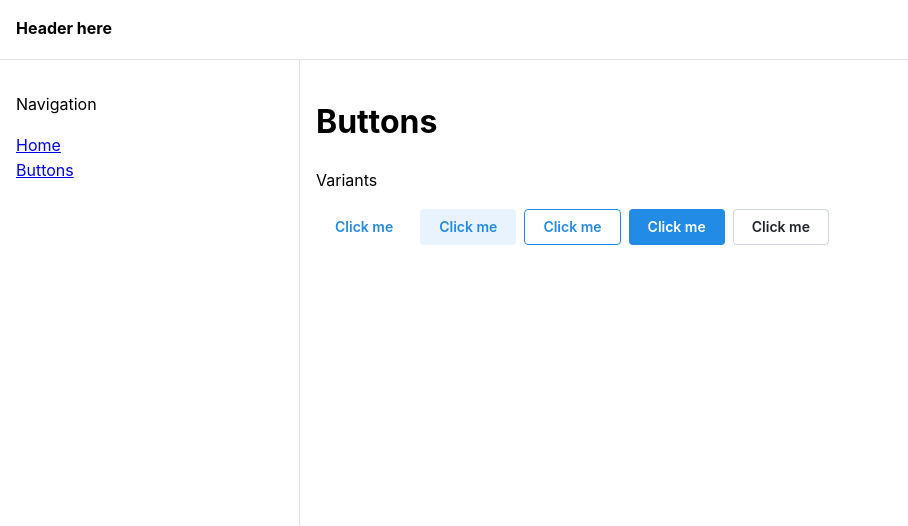
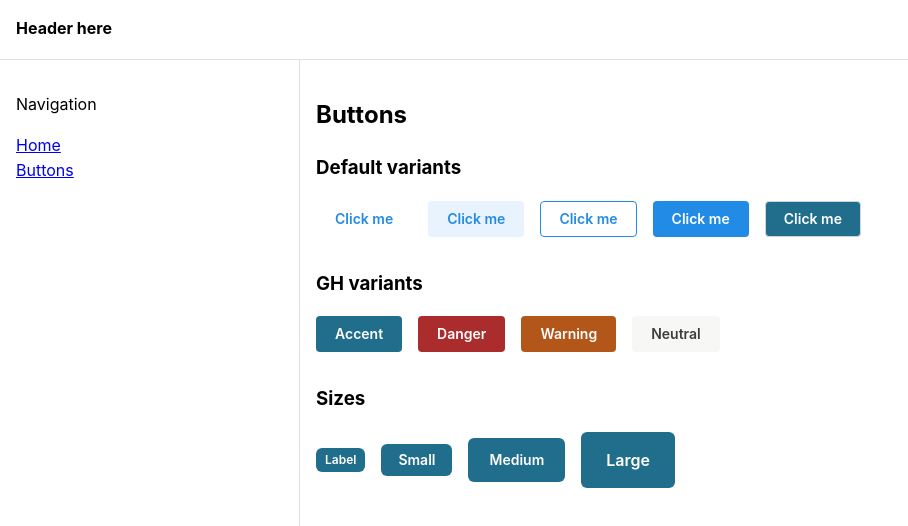
Before and after one commit to goodhuman-me/mantine-demo, a React (Vite) app: page /buttons in a window 1280 px wide. Shown: the top 526 px of the page, without its empty margins (0-908 px from the left). Built offline with nearby package versions, Linux system fonts and the light colour scheme.

Commit message:
feat: First pass of button coloring scheme

```diff
--- /dev/null
+++ b/src/themes/css/buttons.module.css
@@ -0,0 +1,48 @@
+@import "./colors.module.css";
+
+.root {
+  &[data-variant="default"] {
+    background-color: var(--brand-accent-main);
+    color: var(--brand-primary-white);
+
+    @mixin hover {
+      background-color: var(--brand-accent-dark-1);
+    }
+  }
+
+  &[data-variant="accent"] {
+    background-color: var(--brand-accent-main);
+    color: var(--brand-primary-white);
+
+    @mixin hover {
+      background-color: var(--brand-accent-dark-1);
+    }
+  }
+
+  &[data-variant="danger"] {
+    background-color: var(--color-red-main);
+    color: var(--brand-primary-white);
+
+    @mixin hover {
+      background-color: var(--color-red-dark-1);
+    }
+  }
+
+  &[data-variant="warning"] {
+    background-color: var(--color-orange-main);
+    color: var(--brand-primary-white);
+
+    @mixin hover {
+      background-color: var(--color-orange-dark-1);
+    }
+  }
+
+  &[data-variant="neutral"] {
+    background-color: var(--brand-body-light-2);
+    color: var(--brand-body-dark-2);
+
+    @mixin hover {
+      background-color: var(--brand-body-light-1);
+    }
+  }
+}
--- /dev/null
+++ b/src/themes/css/colors.module.css
@@ -0,0 +1,202 @@
+:root {
+  /* * Colors */
+  /* ? Based on Identity System (General) */
+
+  /* Primary  */
+  --brand-primary-hero: #ffd52e;
+  --brand-primary-black: #000;
+  --brand-primary-white: #fff;
+
+  /* Accent  */
+  --brand-accent-dark-2: #164d62;
+  --brand-accent-dark-1: #1a5870;
+  --brand-accent-main: #206e8c;
+  --brand-accent-light-1: #e9f1f4;
+  --brand-accent-light-2: #f4f8f9;
+
+  /* Body  */
+  --brand-body-dark-2: #3d3d3b;
+  --brand-body-dark-1: #706f6d;
+  --brand-body-main: #cccac6;
+  --brand-body-light-1: #ebeae8;
+  --brand-body-light-2: #f7f7f6;
+  --brand-body-light-3: #fafaf9;
+
+  /* Lavender  */
+  --color-lavender-dark-2: #1a2859ff;
+  --color-lavender-dark-1: #56608cff;
+  --color-lavender-main: #6773a7ff;
+  --color-lavender-light-1: #eaecf5ff;
+  --color-lavender-light-2: #f1f2f8ff;
+  --color-lavender-ref: #7280baff;
+
+  /* Canary  */
+  --color-canary-dark-2: #384e55ff;
+  --color-canary-dark-1: #47616bff;
+  --color-canary-main: #557480ff;
+  --color-canary-light-1: #e8f3f7ff;
+  --color-canary-light-2: #f4f9fbff;
+  --color-canary-ref: #8dc2d5ff;
+
+  /* Lilac  */
+  --color-lilac-dark-2: #574066ff;
+  --color-lilac-dark-1: #7a5a8eff;
+  --color-lilac-main: #8b66a2ff;
+  --color-lilac-light-1: #efe6f5ff;
+  --color-lilac-light-2: #f7f2faff;
+  --color-lilac-ref: #ae80cbff;
+
+  /* Blue */
+  --color-blue-dark-2: #004d99ff;
+  --color-blue-dark-1: #0066ccff;
+  --color-blue-main: #0073e6ff;
+  --color-blue-light-1: #e6f2ffff;
+  --color-blue-light-2: #f2f9ffff;
+  --color-blue-ref: #0080ffff;
+
+  /* Green  */
+  --color-green-dark-2: #1b4d40ff;
+  --color-green-dark-1: #266c59ff;
+  --color-green-main: #2b7b66ff;
+  --color-green-light-1: #c3e1d9ff;
+  --color-green-light-2: #ebf5f2ff;
+  --color-green-ref: #369a7fff;
+
+  /* Orange  */
+  --color-orange-dark-2: #773a11ff;
+  --color-orange-dark-1: #9a4b15ff;
+  --color-orange-main: #b25719ff;
+  --color-orange-light-1: #fbe3d3ff;
+  --color-orange-light-2: #fdf1e9ff;
+  --color-orange-ref: #ed7421ff;
+
+  /* Red  */
+  --color-red-dark-2: #802121ff;
+  --color-red-dark-1: #962727ff;
+  --color-red-main: #ab2c2cff;
+  --color-red-light-1: #f7d7d7ff;
+  --color-red-light-2: #fbebebff;
+  --color-red-ref: #d63737ff;
+
+  /* Gray  */
+  --color-gray-dark-2: #3d3d3bff;
+  --color-gray-dark-1: #706f6dff;
+  --color-gray-main: #cccac6ff;
+  --color-gray-light-1: #ebeae8ff;
+  --color-gray-light-2: #f7f7f6ff;
+  --color-gray-light-3: #fafaf9ff;
+
+  /* Ocean  */
+  --color-ocean-dark-2: #164d62ff;
+  --color-ocean-dark-1: #1a5870ff;
+  --color-ocean-main: #206e8cff;
+  --color-ocean-light-1: #e9f1f4ff;
+  --color-ocean-light-2: #f4f8f9ff;
+
+  /* Overlay  */
+  --base-overlay-50: rgba(0, 0, 0, 0.04);
+  --base-overlay-500: rgba(0, 0, 0, 0.5);
+  --base-overlay-700: rgba(0, 0, 0, 0.7);
+
+  /* Black & White  */
+  --base-black-base: #000;
+  --base-white-base: #fff;
+
+  /* ! Ignore everything below for now  */
+
+  /* Misc  */
+  --color-misc-black: #000000ff;
+  --color-misc-transparent: #ffffff00;
+  --color-misc-white: #ffffffff;
+
+  /* ---Backgrounds---  */
+
+  /* Info  */
+  --color-bg-info-default: var(--color-text-info-default);
+  --color-bg-info-weak: var(--color-ocean-light-1);
+
+  /* Accent  */
+  --color-bg-accent-accent: var(--color-ocean-default);
+  --color-bg-accent-accent-weak: var(--color-ocean-light-1);
+
+  /* Neutral  */
+  --color-bg-neutral-default: var(--color-gray-dark-1);
+  --color-bg-neutral-weak: var(--color-gray-light-2);
+
+  /* Notice  */
+  --color-bg-notice-default: var(--color-orange-default);
+  --color-bg-notice-weak: var(--color-orange-light-2);
+
+  /* Positive  */
+  --color-bg-positive-default: var(--color-green-default);
+  --color-bg-positive-weak: var(--color-green-light-2);
+
+  /* Critical  */
+  --color-bg-critical-default: var(--color-red-default);
+  --color-bg-critical-weak: var(--color-red-light-1);
+
+  /* Misc  */
+  --color-bg-misc-base: #ffffffff;
+
+  /* Blue  */
+  --color-bg-blue-default: var(--color-blue-default);
+  --color-bg-blue-weak: var(--color-blue-light-1);
+
+  /* Canary  */
+  --color-bg-canary-default: var(--color-canary-default);
+  --color-bg-canary-weak: var(--color-canary-light-1);
+
+  /* Lilac  */
+  --color-bg-lilac-default: var(--color-lilac-light-1);
+  --color-bg-lilac-weak: var(--color-lilac-default);
+
+  /* Outline  */
+  --color-outline-accent-default: var(--color-ocean-dark-1);
+  --color-outline-critical-default: var(--color-red-dark-1);
+  --color-outline-on-background-default: var(--color-bg-misc-base);
+
+  /* --- Text ---  */
+
+  /* Text neutral  */
+  --color-text-neutral-default: var(--color-gray-dark-1);
+  --color-text-neutral-strong: var(--color-gray-dark-2);
+  --color-text-neutral-weak: var(--color-gray-default);
+
+  /* Text info  */
+  --color-text-info-default: var(--color-lavender-dark-1);
+  --color-text-info-strong: var(--color-lavender-dark-2);
+
+  /* Text accent  */
+  --color-text-accent-default: var(--color-ocean-default);
+  --color-text-accent-strong: var(--color-ocean-dark-2);
+
+  /* Text critical  */
+  --color-text-critical-default: var(--color-red-default);
+  --color-text-critical-strong: var(--color-red-dark-2);
+
+  /* Text notice  */
+  --color-text-notice-default: var(--color-orange-default);
+  --color-text-notice-strong: var(--color-orange-dark-2);
+
+  /* Text positive  */
+  --color-text-positive-default: var(--color-green-default);
+  --color-text-positive-strong: var(--color-green-dark-2);
+
+  /* Text misc  */
+  --color-text-misc-base: var(--color-gray-dark-2);
+  --color-text-misc-on-background: var(--color-misc-white);
+  --color-text-misc-strong: var(--color-misc-black);
+  --color-text-misc-weak: var(--color-gray-dark-1);
+
+  /* Text blue  */
+  --color-text-blue-default: var(--color-blue-dark-1);
+  --color-text-blue-strong: var(--color-blue-dark-2);
+
+  /* Text canary  */
+  --color-text-canary-default: var(--color-canary-default);
+  --color-text-canary-strong: var(--color-canary-dark-2);
+
+  /* Text lilac  */
+  --color-text-lilac-default: var(--color-lilac-dark-1);
+  --color-text-lilac-strong: var(--color-lilac-dark-2);
+}
--- a/src/themes/theme.ts
+++ b/src/themes/theme.ts
@@ -1,3 +1,66 @@
-import { createTheme } from "@mantine/core";
+import {
+  Button,
+  ButtonFactory,
+  PartialVarsResolver,
+  createTheme,
+} from "@mantine/core";
 
-export const theme = createTheme({});
+import buttonClasses from "./css/buttons.module.css";
+
+const buttonVars: PartialVarsResolver<ButtonFactory> = (_theme, props) => {
+  if (props.size === "xs") {
+    return {
+      root: {
+        "--button-fz": "12px",
+        "--button-padding-x": "8px",
+        "--button-height": "24px",
+        "--button-radius": "6px",
+      },
+    };
+  }
+
+  if (props.size === "sm") {
+    return {
+      root: {
+        "--button-fz": "14px",
+        "--button-padding-x": "16px",
+        "--button-height": "32px",
+        "--button-radius": "6px",
+      },
+    };
+  }
+
+  if (props.size === "md") {
+    return {
+      root: {
+        "--button-fz": "14px",
+        "--button-padding-x": "20px",
+        "--button-height": "44px",
+        "--button-radius": "6px",
+      },
+    };
+  }
+
+  if (props.size === "lg") {
+    return {
+      root: {
+        "--button-fz": "16px",
+        "--button-padding-x": "24px",
+        "--button-height": "56px",
+        "--button-radius": "6px",
+      },
+    };
+  }
+
+  return { root: {} };
+};
+
+export const theme = createTheme({
+  focusRing: "always",
+  components: {
+    Button: Button.extend({
+      classNames: buttonClasses,
+      vars: buttonVars,
+    }),
+  },
+});
--- a/src/views/Buttons.tsx
+++ b/src/views/Buttons.tsx
@@ -5,24 +5,57 @@ import { Button } from "@mantine/core";
 export default function Buttons() {
   return (
     <div>
-      <h1>Buttons</h1>
-
-      <p>Variants</p>
-      <Button style={{ marginRight: "8px" }} variant="subtle">
+      <div>
+        <h2>Buttons</h2>
+        <h3>Default variants</h3>
+        <Button className="mr-4" variant="subtle">
           Click me
         </Button>
-      <Button style={{ marginRight: "8px" }} variant="light">
+        <Button className="mr-4" variant="light">
           Click me
         </Button>
-      <Button style={{ marginRight: "8px" }} variant="outline">
+        <Button className="mr-4" variant="outline">
           Click me
         </Button>
-      <Button style={{ marginRight: "8px" }} variant="filled">
+        <Button className="mr-4" variant="filled">
           Click me
         </Button>
-      <Button style={{ marginRight: "8px" }} variant="default">
+        <Button className="mr-4" variant="default">
           Click me
         </Button>
       </div>
+
+      <div className="mt-8">
+        <h3>GH variants</h3>
+        <Button variant="accent" className="mr-4">
+          Accent
+        </Button>
+        <Button variant="danger" className="mr-4">
+          Danger
+        </Button>
+        <Button variant="warning" className="mr-4">
+          Warning
+        </Button>
+        <Button variant="neutral" className="mr-4">
+          Neutral
+        </Button>
+      </div>
+
+      <div className="mt-8">
+        <h3>Sizes</h3>
+        <Button variant="accent" size="xs" className="mr-4">
+          Label
+        </Button>
+        <Button variant="accent" size="sm" className="mr-4">
+          Small
+        </Button>
+        <Button variant="accent" size="md" className="mr-4">
+          Medium
+        </Button>
+        <Button variant="accent" size="lg" className="mr-4">
+          Large
+        </Button>
+      </div>
+    </div>
   );
 }
```
Lines whose indentation alone changed are shown as unchanged.
